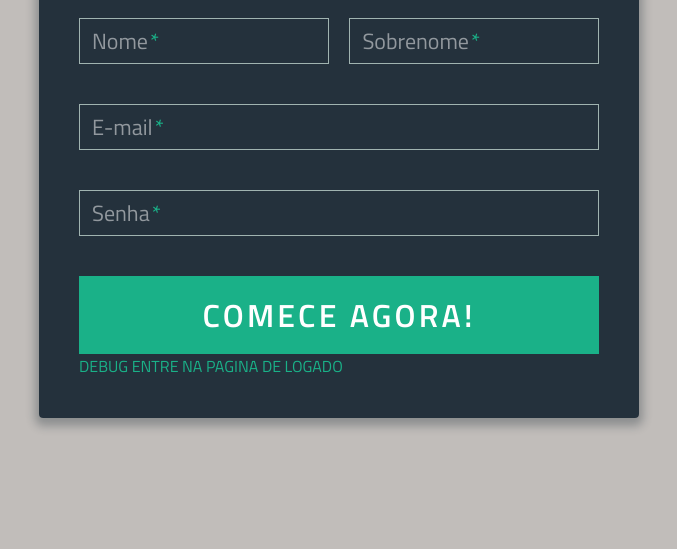
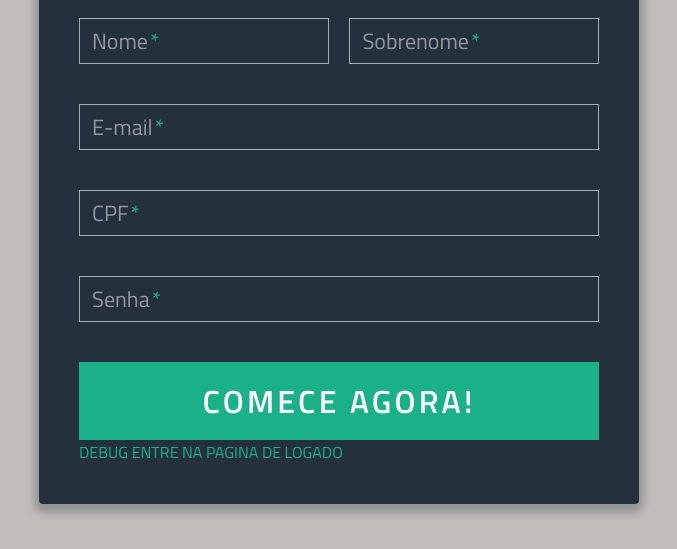
Before and after one commit to levindoneto/MangApp, a website: page login.html in a window 1280 px wide. Shown: the part 251-800 px from the top of the page, without its empty margins (301-978 px from the left). Drawn offline with nearby package versions, Linux system fonts and the light colour scheme.

Commit message:
Add CPF with pattern verification

```diff
--- a/login.html
+++ b/login.html
@@ -56,6 +56,13 @@
             <input ng-model="user.email" type="email"required autocomplete="off"/>
           </div>
 
+	 <div class="field-wrap">
+            <label>
+              CPF<span class="req">*</span>
+            </label>
+            <input pattern="\d{3}\.\d{3}\.\d{3}-\d{2}"  title="Type CPF in the following format: xxx.xxx.xxx-xx" ng-model="user.CPF" type="cpf"required autocomplete="off"/>
+          </div>
+
           <div class="field-wrap">
             <label>
               Senha<span class="req">*</span>
```
